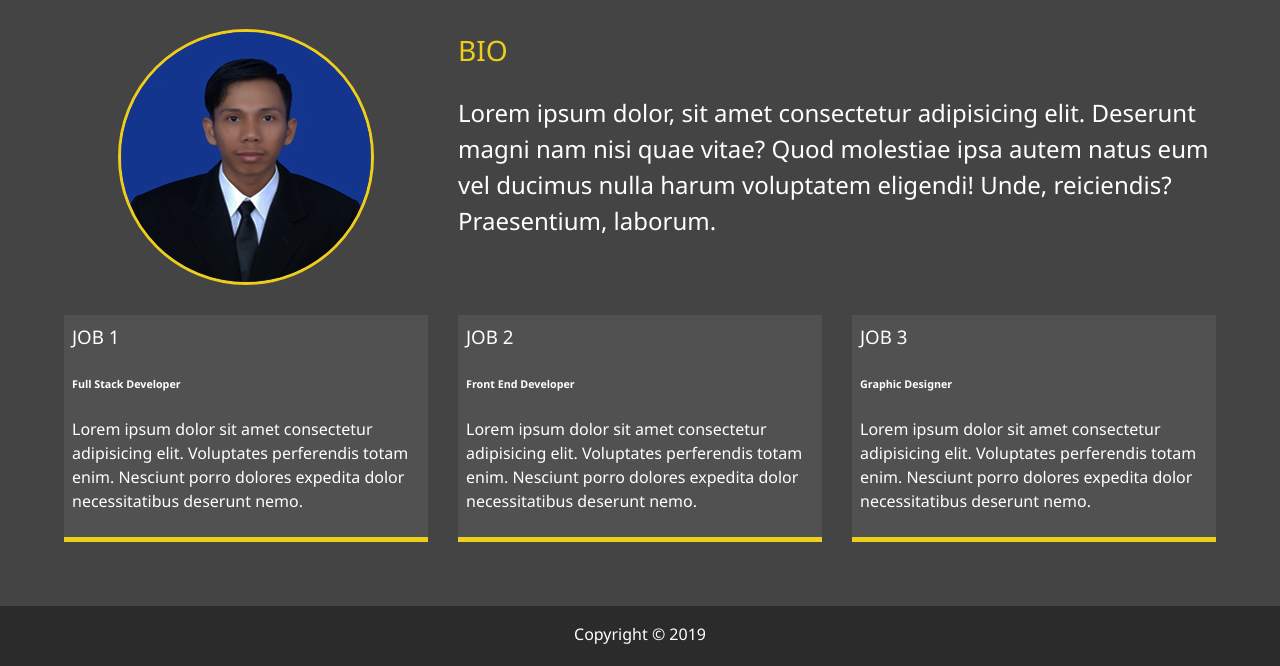
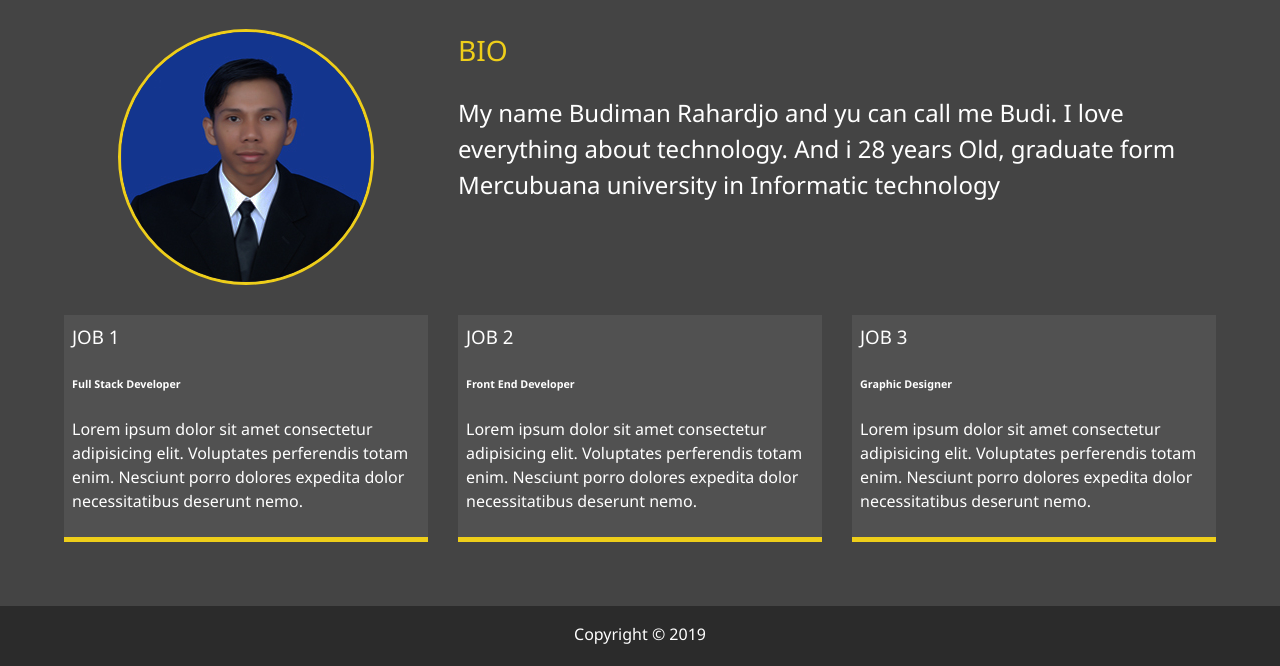
Before and after one commit to budimanr3101/mycv, a website: page dist/about.html in a window 1280 px wide. Shown: the part 253-919 px from the top of the page. Drawn offline with Linux system fonts and the light colour scheme.

Commit message:
Minor Update

```diff
--- a/dist/about.html
+++ b/dist/about.html
@@ -62,9 +62,10 @@
 
       <div class="bio">
         <h3 class="text-secondary">BIO</h3>
-        <p>Lorem ipsum dolor, sit amet consectetur adipisicing elit. Deserunt magni nam nisi quae vitae? Quod molestiae
-          ipsa
-          autem natus eum vel ducimus nulla harum voluptatem eligendi! Unde, reiciendis? Praesentium, laborum.</p>
+        <p>My name Budiman Rahardjo and yu can call me Budi. I love everything about technology. And i 28 years Old,
+          graduate form Mercubuana university in
+          Informatic technology
+        </p>
       </div>
 
       <div class="job job-1">
```
